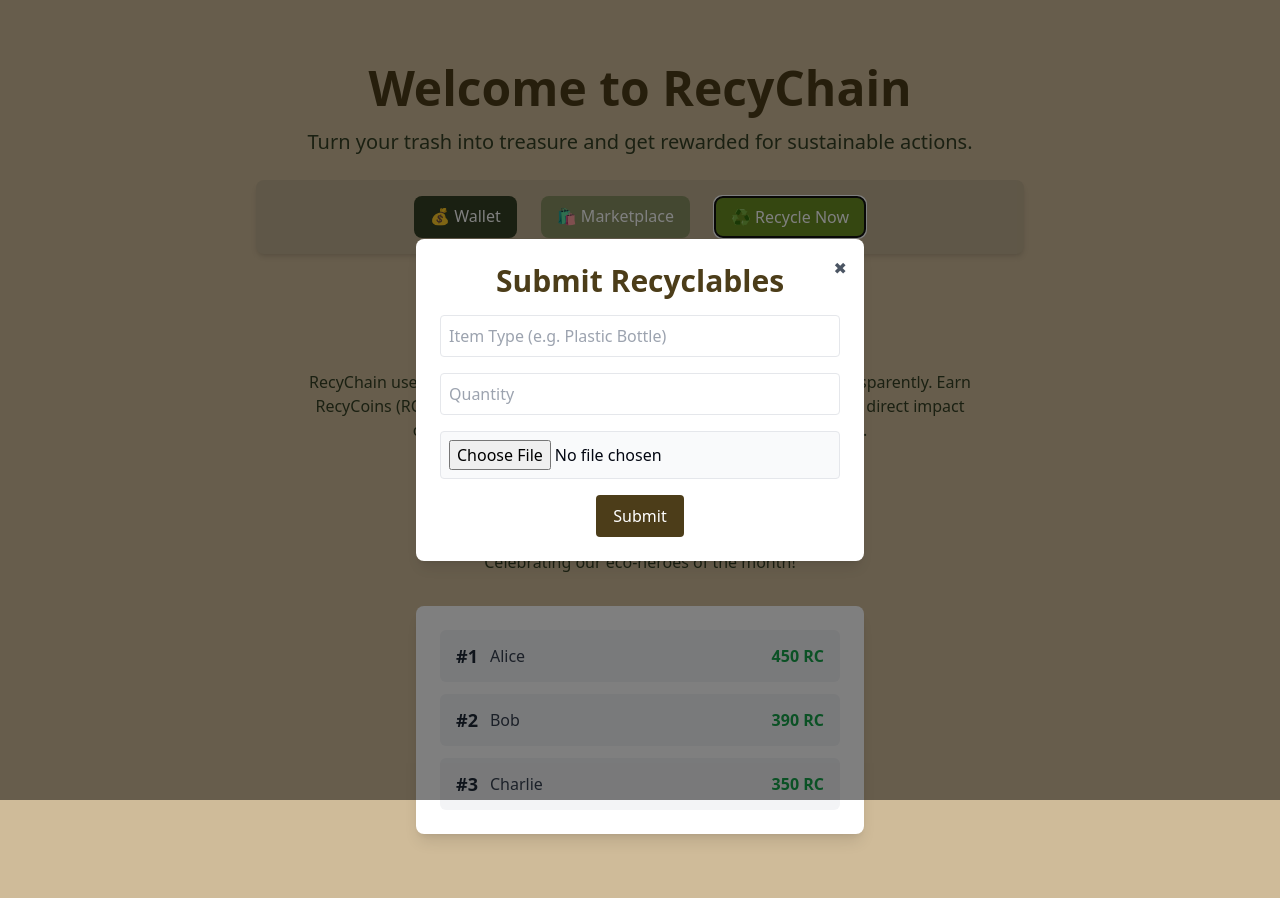
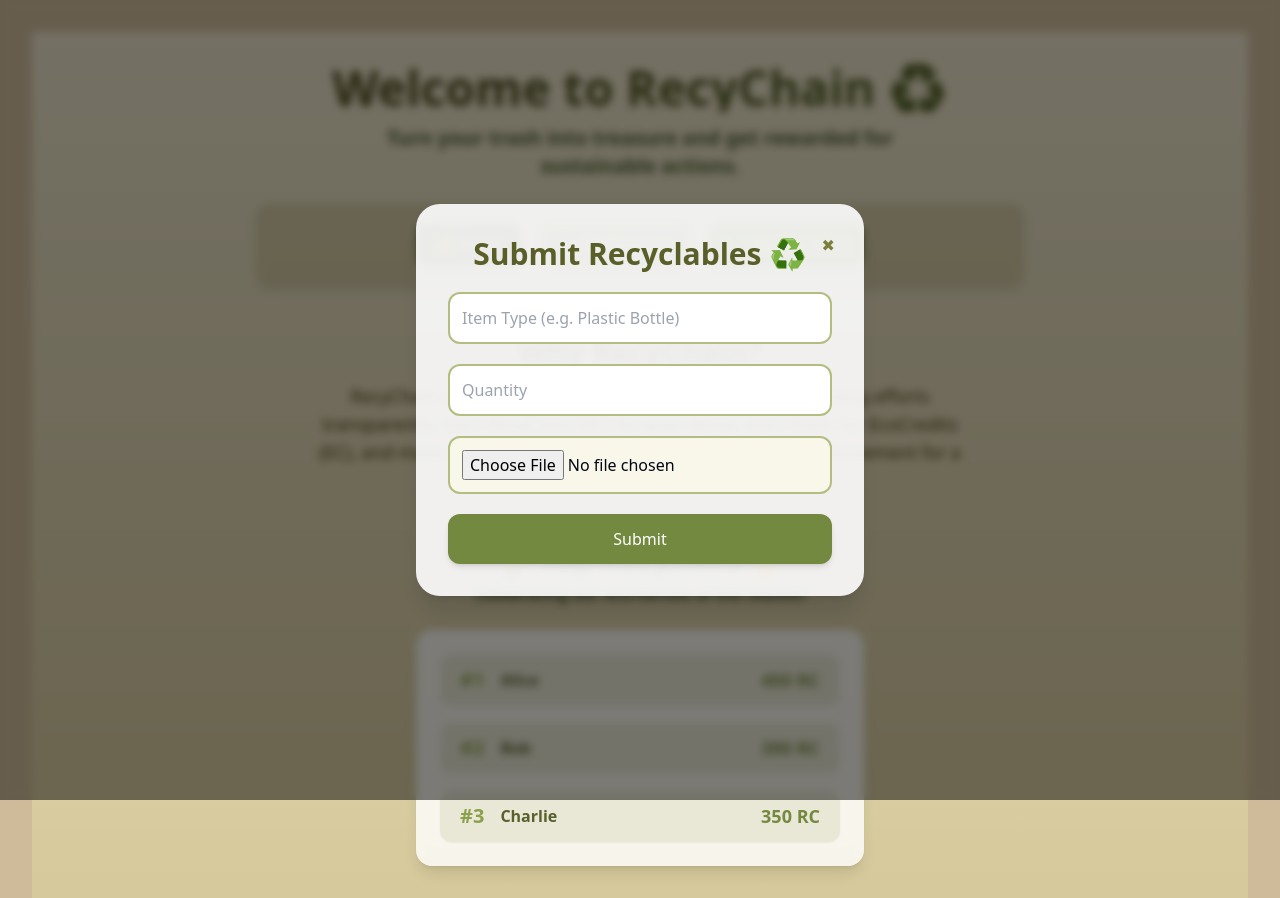
Before and after one commit to KahYiin/APU-hackathon-Monash, a React (Vite) app in the folder tailwindcss4/: page / in a window 1280 px wide. Both pictures are taken after a click on the button "♻️ Recycle Now". Before the commit the page ends 866 px from the top, so only its background shows below. Built offline with nearby package versions, Linux system fonts and the light colour scheme.

Commit message:
feat(homepage): ask gpt to make it more fancy (commented)

```diff
--- a/tailwindcss4/src/pages/HomePage.jsx
+++ b/tailwindcss4/src/pages/HomePage.jsx
@@ -1,3 +1,195 @@
+// import { useState } from "react";
+// import { motion } from "framer-motion";
+
+// export default function HomePage() {
+//   const [isRecycleOpen, setIsRecycleOpen] = useState(false);
+
+//   const leaderboard = [
+//     { name: "Alice", points: 450 },
+//     { name: "Bob", points: 390 },
+//     { name: "Charlie", points: 350 },
+//   ];
+
+//   return (
+//     <div className="min-h-screen bg-[#CFBB99] p-8 text-center overflow-x-hidden">
+
+
+      // {/* Hero Header */}
+      // <motion.header
+      //   className="mb-6 text-center z-10 relative"
+      //   initial={{ opacity: 0, y: -40 }}
+      //   animate={{ opacity: 1, y: 0 }}
+      //   transition={{ duration: 0.8 }}
+      // >
+      //   <h1 className="text-4xl md:text-5xl font-extrabold mb-3 bg-clip-text text-transparent bg-gradient-to-r from-[#4C3D19] to-[#5A7030] drop-shadow-sm select-none">
+      //     Welcome to RecyChain ♻️
+      //   </h1>
+      //   <p className="text-lg md:text-xl text-[#506034] max-w-xl mx-auto font-semibold drop-shadow-sm">
+      //     Turn your trash into treasure and get rewarded for sustainable actions.
+      //   </p>
+      // </motion.header>
+
+      // {/* Navigation Buttons */}
+      // <motion.div
+      //   className="flex justify-center gap-5 flex-wrap bg-[#CDC49C]/80 p-5 rounded-xl shadow-md max-w-3xl mx-auto mb-12"
+      //   initial={{ opacity: 0, scale: 0.8 }}
+      //   animate={{ opacity: 1, scale: 1 }}
+      //   transition={{ delay: 0.4, duration: 0.6 }}
+      // ></motion.div>
+
+//       {/* Navigation Buttons */}
+//       <motion.div
+//         className="flex justify-center gap-6 flex-wrap bg-[#BFAF90] p-4 rounded-lg shadow-md max-w-3xl mx-auto mb-10"
+//         initial={{ opacity: 0, scale: 0.8 }}
+//         animate={{ opacity: 1, scale: 1 }}
+//         transition={{ delay: 0.4, duration: 0.6 }}
+//       >
+//         <a
+//           href="/wallet"
+//           className="px-4 py-2 bg-[#354024] text-white rounded-lg hover:bg-[#4C3D19] transition"
+//         >
+//           💰 Wallet
+//         </a>
+//         <a
+//           href="/marketplace"
+//           className="px-4 py-2 bg-[#889063] text-white rounded-lg hover:bg-[#354024] transition"
+//         >
+//           🛍️ Marketplace
+//         </a>
+//         <button
+//           onClick={() => setIsRecycleOpen(true)}
+//           className="px-4 py-2 bg-[#6B8E23] text-white rounded-lg hover:bg-[#556B2F] transition"
+//         >
+//           ♻️ Recycle Now
+//         </button>
+//       </motion.div>
+
+//       {/* Why RecyChain Section */}
+//       <motion.section
+//         className="mt-16"
+//         initial={{ opacity: 0, y: 50 }}
+//         whileInView={{ opacity: 1, y: 0 }}
+//         transition={{ duration: 0.8 }}
+//         viewport={{ once: true }}
+//       >
+//         <h2 className="text-3xl font-semibold mb-4 text-[#4C3D19]">
+//           Why RecyChain?
+//         </h2>
+//         <p className="max-w-2xl mx-auto text-[#354024]">
+//           RecyChain uses blockchain to track and reward your recycling efforts
+//           transparently. Earn RecyCoins (RC) for your items, burn them for
+//           EcoCredits (EC), and make a direct impact on the environment. Join the
+//           movement for a cleaner planet.
+//         </p>
+//       </motion.section>
+
+      {/* Leaderboard Section */}
+      // <motion.section
+      //   className="mt-12 z-10 relative"
+      //   initial={{ opacity: 0 }}
+      //   whileInView={{ opacity: 1 }}
+      //   transition={{ duration: 0.8 }}
+      //   viewport={{ once: true }}
+      // >
+      //   <div className="text-center mb-6">
+      //     <h2 className="text-3xl font-extrabold text-[#5A5F29] drop-shadow-sm flex justify-center items-center gap-2 select-none">
+      //       🏆 Top Recyclers
+      //       <motion.span
+      //         animate={{ scale: [1, 1.2, 1], rotate: [0, 10, -10, 0] }}
+      //         transition={{ repeat: Infinity, duration: 2, ease: "easeInOut" }}
+      //         className="inline-block"
+      //       >
+      //         🥇
+      //       </motion.span>
+      //     </h2>
+      //     <p className="text-[#506034] mt-1 font-semibold drop-shadow-sm text-sm md:text-base">
+      //       Celebrating our eco-heroes of the month!
+      //     </p>
+      //   </div>
+
+      //   <div className="w-full max-w-md mx-auto bg-white bg-opacity-80 backdrop-blur-sm rounded-2xl shadow-lg p-6">
+      //     <ul className="space-y-4">
+      //       {leaderboard.map((user, index) => (
+      //         <motion.li
+      //           key={index}
+      //           className="flex justify-between items-center bg-[#E9E7D5] hover:bg-[#F0F0DB] px-5 py-3 rounded-xl shadow-sm cursor-pointer"
+      //           initial={{ opacity: 0, x: -40 }}
+      //           whileInView={{ opacity: 1, x: 0 }}
+      //           transition={{ delay: index * 0.25, duration: 0.5 }}
+      //           viewport={{ once: true }}
+      //           whileHover={{ scale: 1.02, rotateZ: 1 }}
+      //           whileTap={{ scale: 0.97 }}
+      //           style={{ perspective: 600 }}
+      //         >
+      //           <div className="flex items-center space-x-4">
+      //             <span className="text-xl font-extrabold text-[#8BA04B] select-none">
+      //               #{index + 1}
+      //             </span>
+      //             <span className="text-base font-semibold text-[#59602D] select-text">
+      //               {user.name}
+      //             </span>
+      //           </div>
+      //           <span className="font-extrabold text-[#73893F] text-lg select-none">
+      //             {user.points} RC
+      //           </span>
+      //         </motion.li>
+      //       ))}
+      //     </ul>
+      //   </div>
+      // </motion.section>
+
+//       {/* Recycle Modal */}
+//       {isRecycleOpen && (
+//         <motion.div
+//           className="fixed inset-0 flex items-center justify-center bg-black bg-opacity-50 z-50"
+//           initial={{ opacity: 0 }}
+//           animate={{ opacity: 1 }}
+//         >
+//           <motion.div
+//             className="bg-white rounded-lg shadow-lg w-full max-w-md p-6 relative"
+//             initial={{ scale: 0.8, opacity: 0 }}
+//             animate={{ scale: 1, opacity: 1 }}
+//           >
+//             {/* Close button */}
+//             <button
+//               onClick={() => setIsRecycleOpen(false)}
+//               className="absolute top-3 right-3 text-gray-600 hover:text-gray-900 bg-transparent p-1"
+//             >
+//               ✖
+//             </button>
+
+//             <h2 className="text-3xl font-bold mb-4 text-[#4C3D19]">
+//               Submit Recyclables
+//             </h2>
+
+//             <form className="space-y-4">
+//               <input
+//                 type="text"
+//                 placeholder="Item Type (e.g. Plastic Bottle)"
+//                 className="w-full p-2 border rounded"
+//               />
+//               <input
+//                 type="number"
+//                 placeholder="Quantity"
+//                 className="w-full p-2 border rounded"
+//               />
+//               <input
+//                 type="file"
+//                 className="w-full p-2 border rounded bg-gray-50"
+//               />
+//               <button
+//                 type="submit"
+//                 className="px-4 py-2 bg-[#4C3D19] text-white rounded hover:bg-[#354024] transition"
+//               >
+//                 Submit
+//               </button>
+//             </form>
+//           </motion.div>
+//         </motion.div>
+//       )}
+//     </div>
+//   );
+// }
 import { useState } from "react";
 import { motion } from "framer-motion";
 
@@ -11,44 +203,52 @@ export default function HomePage() {
   ];
 
   return (
-    <div className="min-h-screen bg-[#CFBB99] p-8 text-center overflow-x-hidden">
+    <div className="min-h-screen bg-gradient-to-b from-[#E8E1C8] to-[#D6C99B] p-8 text-center overflow-x-hidden relative">
+      {/* Optional floating particle bg */}
+      <div className="pointer-events-none fixed inset-0 z-0">
+        {/* You could add a canvas or particle effect here */}
+      </div>
+
       {/* Hero Header */}
       <motion.header
-        className="mb-6 text-center"
-        initial={{ opacity: 0, y: -50 }}
+        className="mb-6 text-center z-10 relative"
+        initial={{ opacity: 0, y: -40 }}
         animate={{ opacity: 1, y: 0 }}
         transition={{ duration: 0.8 }}
       >
-        <h1 className="text-5xl font-extrabold text-[#4C3D19] mb-4">
-          Welcome to RecyChain
+        <h1 className="text-4xl md:text-5xl font-extrabold mb-3 bg-clip-text text-transparent bg-gradient-to-r from-[#4C3D19] to-[#5A7030] drop-shadow-sm select-none">
+          Welcome to RecyChain ♻️
         </h1>
-        <p className="text-xl text-[#354024]">
+        <p className="text-lg md:text-xl text-[#506034] max-w-xl mx-auto font-semibold drop-shadow-sm">
           Turn your trash into treasure and get rewarded for sustainable actions.
         </p>
       </motion.header>
 
       {/* Navigation Buttons */}
       <motion.div
-        className="flex justify-center gap-6 flex-wrap bg-[#BFAF90] p-4 rounded-lg shadow-md max-w-3xl mx-auto mb-10"
+        className="flex justify-center gap-5 flex-wrap bg-[#CDC49C]/80 p-5 rounded-xl shadow-md max-w-3xl mx-auto mb-12"
         initial={{ opacity: 0, scale: 0.8 }}
         animate={{ opacity: 1, scale: 1 }}
         transition={{ delay: 0.4, duration: 0.6 }}
       >
         <a
           href="/wallet"
-          className="px-4 py-2 bg-[#354024] text-white rounded-lg hover:bg-[#4C3D19] transition"
+          className="px-4 py-2 bg-[#677839] text-[#F2F0DC] rounded-lg shadow hover:scale-105 hover:bg-[#809A4A] transition-transform duration-300 text-sm md:text-base"
+          aria-label="Wallet"
         >
           💰 Wallet
         </a>
         <a
           href="/marketplace"
-          className="px-4 py-2 bg-[#889063] text-white rounded-lg hover:bg-[#354024] transition"
+          className="px-4 py-2 bg-[#9AA663] text-[#F2F0DC] rounded-lg shadow hover:scale-105 hover:bg-[#B3C271] transition-transform duration-300 text-sm md:text-base"
+          aria-label="Marketplace"
         >
           🛍️ Marketplace
         </a>
         <button
           onClick={() => setIsRecycleOpen(true)}
-          className="px-4 py-2 bg-[#6B8E23] text-white rounded-lg hover:bg-[#556B2F] transition"
+          className="px-4 py-2 bg-[#8AA034] text-[#F2F0DC] rounded-lg shadow hover:scale-105 hover:bg-[#A6BB56] transition-transform duration-300 text-sm md:text-base"
+          aria-label="Recycle Now"
         >
           ♻️ Recycle Now
         </button>
@@ -56,16 +256,16 @@ export default function HomePage() {
 
       {/* Why RecyChain Section */}
       <motion.section
-        className="mt-16"
-        initial={{ opacity: 0, y: 50 }}
+        className="mt-12 z-10 relative"
+        initial={{ opacity: 0, y: 30 }}
         whileInView={{ opacity: 1, y: 0 }}
         transition={{ duration: 0.8 }}
         viewport={{ once: true }}
       >
-        <h2 className="text-3xl font-semibold mb-4 text-[#4C3D19]">
+        <h2 className="text-3xl font-semibold mb-3 text-[#4C3D19] drop-shadow-sm">
           Why RecyChain?
         </h2>
-        <p className="max-w-2xl mx-auto text-[#354024]">
+        <p className="max-w-2xl mx-auto text-[#4C3D19] text-base md:text-lg leading-relaxed font-medium drop-shadow-sm">
           RecyChain uses blockchain to track and reward your recycling efforts
           transparently. Earn RecyCoins (RC) for your items, burn them for
           EcoCredits (EC), and make a direct impact on the environment. Join the
@@ -75,39 +275,51 @@ export default function HomePage() {
 
       {/* Leaderboard Section */}
       <motion.section
-        className="mt-16"
+        className="mt-12 z-10 relative"
         initial={{ opacity: 0 }}
         whileInView={{ opacity: 1 }}
         transition={{ duration: 0.8 }}
         viewport={{ once: true }}
       >
-        <div className="text-center mb-8">
-          <h2 className="text-3xl font-extrabold text-[#4C3D19]">
+        <div className="text-center mb-6">
+          <h2 className="text-3xl font-extrabold text-[#5A5F29] drop-shadow-sm flex justify-center items-center gap-2 select-none">
             🏆 Top Recyclers
+            <motion.span
+              animate={{ scale: [1, 1.2, 1], rotate: [0, 10, -10, 0] }}
+              transition={{ repeat: Infinity, duration: 2, ease: "easeInOut" }}
+              className="inline-block"
+            >
+              🥇
+            </motion.span>
           </h2>
-          <p className="text-[#354024] mt-2">
+          <p className="text-[#506034] mt-1 font-semibold drop-shadow-sm text-sm md:text-base">
             Celebrating our eco-heroes of the month!
           </p>
         </div>
 
-        <div className="w-full max-w-md mx-auto bg-white rounded-lg shadow-lg p-6">
-          <ul className="space-y-3">
+        <div className="w-full max-w-md mx-auto bg-white bg-opacity-80 backdrop-blur-sm rounded-2xl shadow-lg p-6">
+          <ul className="space-y-4">
             {leaderboard.map((user, index) => (
               <motion.li
                 key={index}
-                className="flex justify-between items-center bg-gray-100 px-4 py-3 rounded-md hover:bg-gray-200 transition"
-                initial={{ opacity: 0, x: -50 }}
+                className="flex justify-between items-center bg-[#E9E7D5] hover:bg-[#F0F0DB] px-5 py-3 rounded-xl shadow-sm cursor-pointer"
+                initial={{ opacity: 0, x: -40 }}
                 whileInView={{ opacity: 1, x: 0 }}
-                transition={{ delay: index * 0.2, duration: 0.5 }}
+                transition={{ delay: index * 0.25, duration: 0.5 }}
                 viewport={{ once: true }}
+                whileHover={{ scale: 1.02, rotateZ: 1 }}
+                whileTap={{ scale: 0.97 }}
+                style={{ perspective: 600 }}
               >
-                <div className="flex items-center space-x-3">
-                  <span className="text-lg font-semibold text-gray-800">
+                <div className="flex items-center space-x-4">
+                  <span className="text-xl font-extrabold text-[#8BA04B] select-none">
                     #{index + 1}
                   </span>
-                  <span className="text-gray-700">{user.name}</span>
+                  <span className="text-base font-semibold text-[#59602D] select-text">
+                    {user.name}
+                  </span>
                 </div>
-                <span className="font-bold text-green-600">
+                <span className="font-extrabold text-[#73893F] text-lg select-none">
                   {user.points} RC
                 </span>
               </motion.li>
@@ -119,45 +331,51 @@ export default function HomePage() {
       {/* Recycle Modal */}
       {isRecycleOpen && (
         <motion.div
-          className="fixed inset-0 flex items-center justify-center bg-black bg-opacity-50 z-50"
+          className="fixed inset-0 flex items-center justify-center bg-black bg-opacity-50 backdrop-blur-sm z-50"
           initial={{ opacity: 0 }}
           animate={{ opacity: 1 }}
+          exit={{ opacity: 0 }}
         >
           <motion.div
-            className="bg-white rounded-lg shadow-lg w-full max-w-md p-6 relative"
-            initial={{ scale: 0.8, opacity: 0 }}
+            className="bg-white bg-opacity-90 rounded-3xl shadow-xl w-full max-w-md p-6 md:p-8 relative"
+            initial={{ scale: 0.85, opacity: 0 }}
             animate={{ scale: 1, opacity: 1 }}
+            exit={{ scale: 0.85, opacity: 0 }}
           >
             {/* Close button */}
             <button
               onClick={() => setIsRecycleOpen(false)}
-              className="absolute top-3 right-3 text-gray-600 hover:text-gray-900 bg-transparent p-1"
+              className="absolute top-5 right-5 text-[#7A7F3D] hover:text-[#9CAF59] bg-transparent p-2 rounded-full transition"
+              aria-label="Close modal"
             >
               ✖
             </button>
 
-            <h2 className="text-3xl font-bold mb-4 text-[#4C3D19]">
-              Submit Recyclables
+            <h2 className="text-3xl font-bold mb-5 text-[#5A5F29] select-none">
+              Submit Recyclables ♻️
             </h2>
 
-            <form className="space-y-4">
+            <form className="space-y-5">
               <input
                 type="text"
                 placeholder="Item Type (e.g. Plastic Bottle)"
-                className="w-full p-2 border rounded"
+                className="w-full p-3 border-2 border-[#B4BD81] rounded-xl focus:outline-none focus:ring-4 focus:ring-[#8BA04B] transition text-[#59602D]"
+                required
               />
               <input
                 type="number"
                 placeholder="Quantity"
-                className="w-full p-2 border rounded"
+                min={1}
+                className="w-full p-3 border-2 border-[#B4BD81] rounded-xl focus:outline-none focus:ring-4 focus:ring-[#8BA04B] transition text-[#59602D]"
+                required
               />
               <input
                 type="file"
-                className="w-full p-2 border rounded bg-gray-50"
+                className="w-full p-3 border-2 border-[#B4BD81] rounded-xl bg-[#F8F7E9] focus:outline-none focus:ring-4 focus:ring-[#8BA04B] transition"
               />
               <button
                 type="submit"
-                className="px-4 py-2 bg-[#4C3D19] text-white rounded hover:bg-[#354024] transition"
+                className="w-full px-5 py-3 bg-[#73893F] text-white rounded-xl hover:bg-[#8BA04B] shadow-md transition text-sm md:text-base"
               >
                 Submit
               </button>
```
